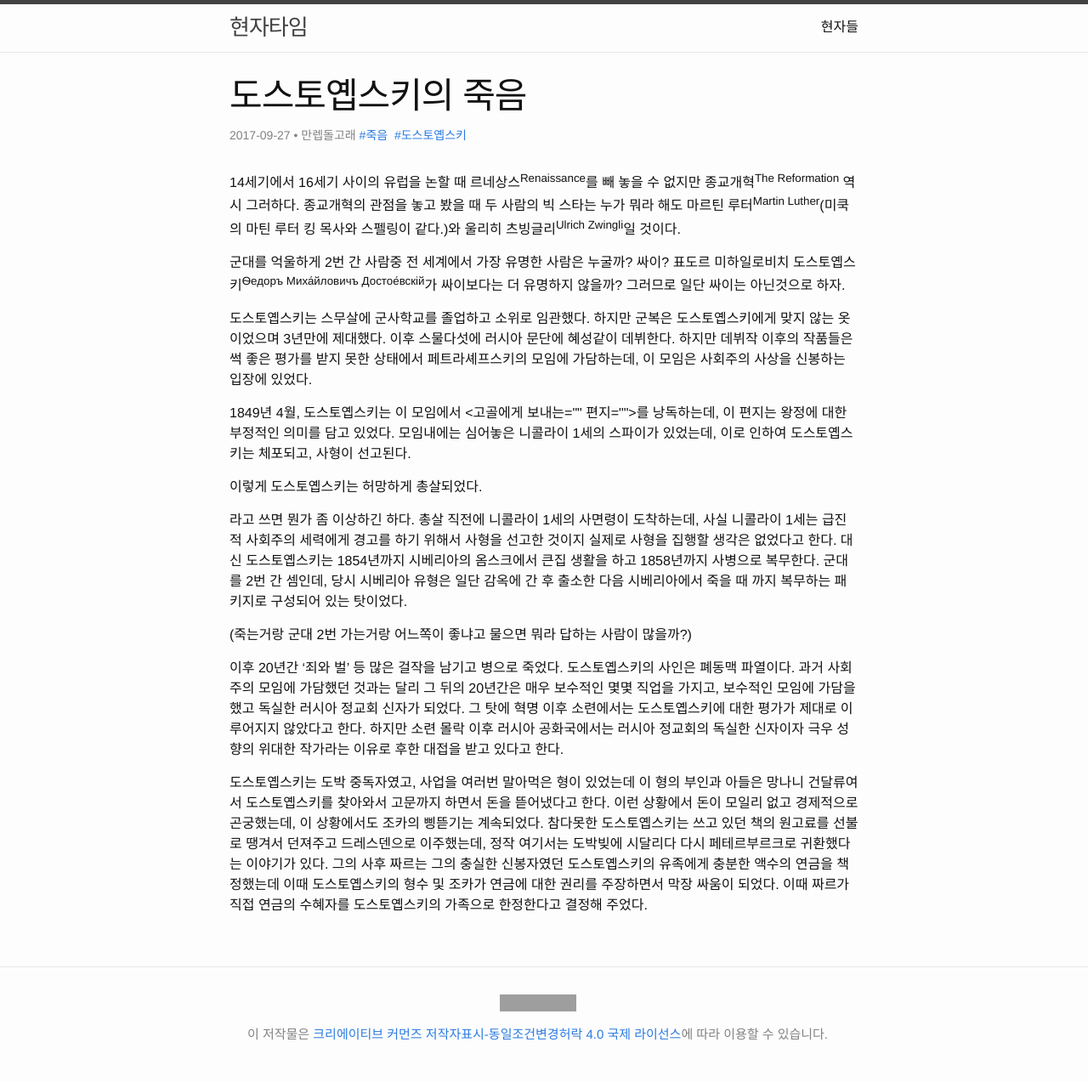
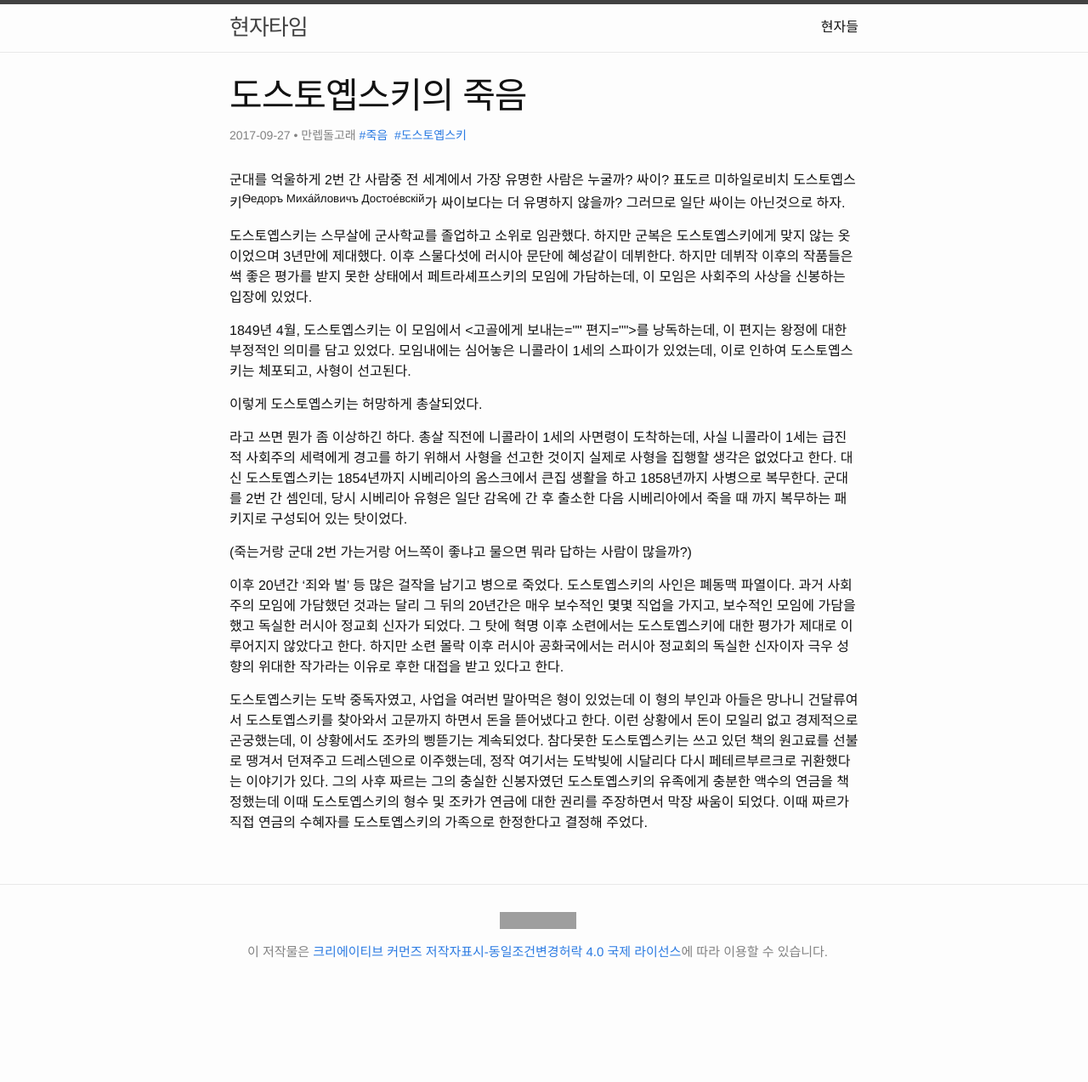
Before and after one commit to hjtm/hjtm.github.io, a Jekyll site: the page built from _posts/crapas/2017-09-27-도스토옙스키의죽음.md, in a window 1280 px wide. Shown: the whole page at 85% size. Built offline with Jekyll 4.4.1, drawn with Linux system fonts in a browser that asks for light colours; our own code applies the rules of GitHub Pages for plain Markdown files; after the commit the page ends 1176 px from its top, so only the background shows below that; grey boxes are pictures that could not be loaded.

Commit message:
new Post update

```diff
--- a/_posts/crapas/2017-09-27-도스토옙스키의죽음.md
+++ b/_posts/crapas/2017-09-27-도스토옙스키의죽음.md
@@ -4,8 +4,6 @@ date: 2017-09-27 23:59:00 +0900
 author: 만렙돌고래
 tags: [죽음, 도스토옙스키]
 ---
-
-14세기에서 16세기 사이의 유럽을 논할 때 르네상스<sup>Renaissance</sup>를 빼 놓을 수 없지만 종교개혁<sup>The Reformation</sup> 역시 그러하다. 종교개혁의 관점을 놓고 봤을 때 두 사람의 빅 스타는 누가 뭐라 해도 마르틴 루터<sup>Martin Luther</sup>(미쿡의 마틴 루터 킹 목사와 스펠링이 같다.)와 울리히 츠빙글리<sup>Ulrich Zwingli</sup>일 것이다.
 
 군대를 억울하게 2번 간 사람중 전 세계에서 가장 유명한 사람은 누굴까? 싸이? 표도르 미하일로비치 도스토옙스키<sup>Ѳедоръ Миха́йловичъ Достое́вскій</sup>가 싸이보다는 더 유명하지 않을까? 그러므로 일단 싸이는 아닌것으로 하자.
 
```
